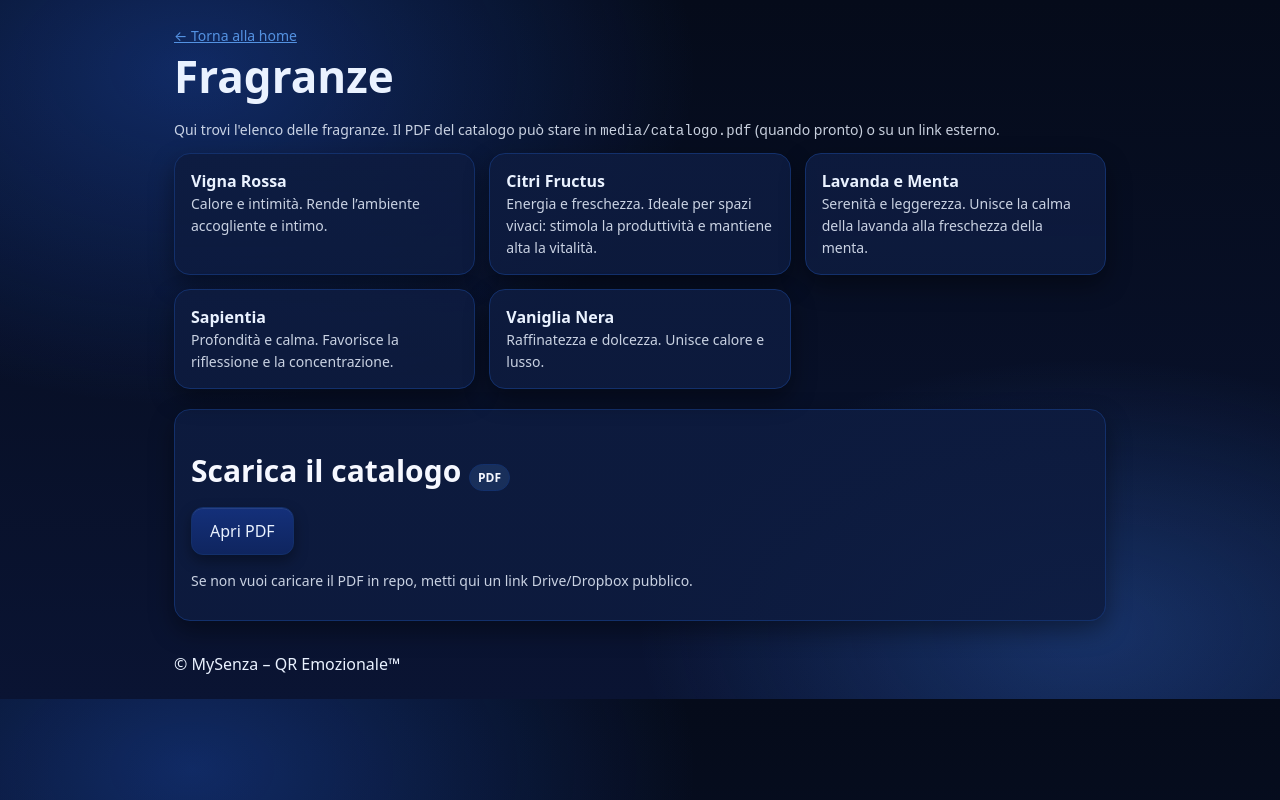
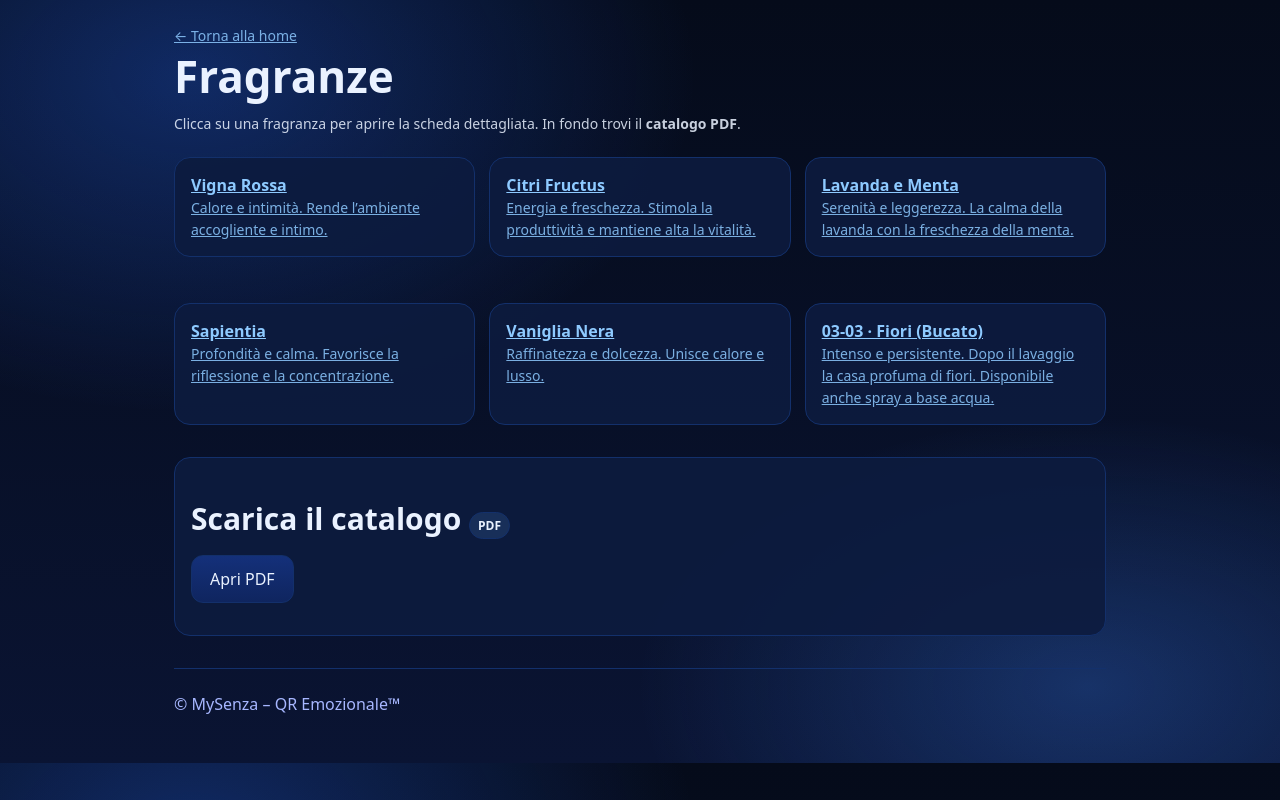
Before and after one commit to Anto161062/qremozionale-privati, a plain HTML site: page catalogo.html in a window 1280 px wide. Drawn offline with Linux system fonts and the light colour scheme.

Commit message:
Aggiunge 03-03 Fiori (Bucato) e aggiorna catalogo

```diff
--- a/catalogo.html
+++ b/catalogo.html
@@ -8,48 +8,54 @@
   --bg: radial-gradient(1200px 800px at 15% 10%, rgba(37,99,235,.35), transparent 42%),
         radial-gradient(1000px 600px at 85% 90%, rgba(59,130,246,.28), transparent 45%),
         linear-gradient(180deg,#050b1a 0%, #0a1433 100%);
-  --card:#0d1b3f;
-  --muted:#a7b7ff;
-  --text:#eaf2ff;
-  --accent:#60a5fa;
-  --border:#13306b;
+  --border:#13306b; --text:#eaf2ff;
 }
-*{box-sizing:border-box} body{margin:0;font-family:system-ui,-apple-system,Segoe UI,Roboto,Ubuntu,'Helvetica Neue',Arial;
-background:var(--bg);color:#eaf2ff;}
+*{box-sizing:border-box}
+body{margin:0;font-family:system-ui,-apple-system,Segoe UI,Roboto,Ubuntu,'Helvetica Neue',Arial;
+background:var(--bg);color:var(--text)}
 .container{max-width:980px;margin:0 auto;padding:24px}
 h1{font-size:clamp(28px,4.8vw,44px);margin:0 0 8px}
-h2{font-size:clamp(22px,3.2vw,30px);margin:24px 0 12px;color:#f6f8ff}
-.small{font-size:14px;opacity:.85}
-.grid{display:grid;gap:14px;grid-template-columns:repeat(auto-fit,minmax(240px,1fr))}
-.card{background:linear-gradient(180deg, rgba(13,27,63,.92), rgba(13,27,63,.88));border:1px solid var(--border);
-border-radius:16px;padding:16px;box-shadow:0 10px 24px rgba(0,0,0,.4)}
+h2{font-size:clamp(22px,3.2vw,30px);margin:24px 0 12px}
+.small{font-size:14px;opacity:.85;margin:8px 0}
+.hero{display:grid;gap:14px;padding:22px;border:1px solid var(--border);border-radius:16px;
+background:linear-gradient(180deg, rgba(96,165,250,.18), rgba(37,99,235,.12));box-shadow:0 10px 30px rgba(0,0,0,.35)}
+.cta{display:flex;gap:10px;flex-wrap:wrap}
 .btn{display:inline-flex;align-items:center;gap:10px;padding:12px 18px;border-radius:12px;border:1px solid var(--border);
-background:linear-gradient(180deg,#14307a,#0f255f);cursor:pointer;text-decoration:none;color:#eaf2ff;
-box-shadow:inset 0 1px 0 rgba(255,255,255,.08), 0 6px 14px rgba(0,0,0,.35)}
+background:linear-gradient(180deg,#14307a,#0f255f);cursor:pointer;text-decoration:none;color:#eaf2ff}
+.btn.ghost{background:rgba(15,37,95,.6)}
+.card{background:rgba(13,27,63,.9);border:1px solid var(--border);border-radius:16px;padding:16px;margin:16px 0}
+.grid{display:grid;gap:14px}
+.cols-3{grid-template-columns:repeat(auto-fit,minmax(240px,1fr))}
+a{color:#8ecaff}
+footer{padding:24px 0;color:#a7b7ff;border-top:1px solid var(--border);margin-top:32px}
 .badge{display:inline-block;padding:4px 8px;border:1px solid var(--border);background:rgba(96,165,250,.15);border-radius:999px;font-size:12px}
-a{color:#60a5fa}
+.gallery{display:grid;grid-template-columns:repeat(auto-fit,minmax(180px,1fr));gap:12px}
+.gallery img{width:100%;height:160px;object-fit:cover;border-radius:12px;border:1px solid var(--border);cursor:pointer}
+.lightbox{position:fixed;inset:0;background:rgba(3,8,20,.9);display:none;align-items:center;justify-content:center;padding:20px;z-index:9999}
+.lightbox img, .lightbox video{max-width:92vw;max-height:86vh;border-radius:16px;border:1px solid var(--border);box-shadow:0 20px 60px rgba(0,0,0,.6)}
+.lightbox.show{display:flex}
 </style>
 
 </head><body>
 <div class="container">
   <a href="index.html" class="small">← Torna alla home</a>
   <h1>Fragranze</h1>
-  <p class="small">Qui trovi l'elenco delle fragranze. Il PDF del catalogo può stare in <code>media/catalogo.pdf</code> (quando pronto) o su un link esterno.</p>
+  <p class="small">Clicca su una fragranza per aprire la scheda dettagliata. In fondo trovi il <strong>catalogo PDF</strong>.</p>
 
-  <div class="grid">
-    <div class="card"><strong>Vigna Rossa</strong><br><span class="small">Calore e intimità. Rende l’ambiente accogliente e intimo.</span></div>
-    <div class="card"><strong>Citri Fructus</strong><br><span class="small">Energia e freschezza. Ideale per spazi vivaci: stimola la produttività e mantiene alta la vitalità.</span></div>
-    <div class="card"><strong>Lavanda e Menta</strong><br><span class="small">Serenità e leggerezza. Unisce la calma della lavanda alla freschezza della menta.</span></div>
-    <div class="card"><strong>Sapientia</strong><br><span class="small">Profondità e calma. Favorisce la riflessione e la concentrazione.</span></div>
-    <div class="card"><strong>Vaniglia Nera</strong><br><span class="small">Raffinatezza e dolcezza. Unisce calore e lusso.</span></div>
+  <div class="grid cols-3">
+    <a class="card" href="vigna-rossa.html"><strong>Vigna Rossa</strong><br><span class="small">Calore e intimità. Rende l’ambiente accogliente e intimo.</span></a>
+    <a class="card" href="citri-fructus.html"><strong>Citri Fructus</strong><br><span class="small">Energia e freschezza. Stimola la produttività e mantiene alta la vitalità.</span></a>
+    <a class="card" href="lavanda-menta.html"><strong>Lavanda e Menta</strong><br><span class="small">Serenità e leggerezza. La calma della lavanda con la freschezza della menta.</span></a>
+    <a class="card" href="sapientia.html"><strong>Sapientia</strong><br><span class="small">Profondità e calma. Favorisce la riflessione e la concentrazione.</span></a>
+    <a class="card" href="vaniglia-nera.html"><strong>Vaniglia Nera</strong><br><span class="small">Raffinatezza e dolcezza. Unisce calore e lusso.</span></a>
+    <a class="card" href="bucato-03-03-fiori.html"><strong>03‑03 · Fiori (Bucato)</strong><br><span class="small">Intenso e persistente. Dopo il lavaggio la casa profuma di fiori. Disponibile anche spray a base acqua.</span></a>
   </div>
 
-  <div class="card" style="margin-top:20px">
+  <div class="card">
     <h2>Scarica il catalogo <span class="badge">PDF</span></h2>
     <p><a class="btn" href="media/catalogo.pdf">Apri PDF</a></p>
-    <p class="small">Se non vuoi caricare il PDF in repo, metti qui un link Drive/Dropbox pubblico.</p>
   </div>
 
-  <footer style="margin-top:32px">© MySenza – QR Emozionale™</footer>
+  <footer>© MySenza – QR Emozionale™</footer>
 </div>
 </body></html>
```
Also changed, not shown: bucato-03-03-fiori.html (added, +106 -0 lines).
